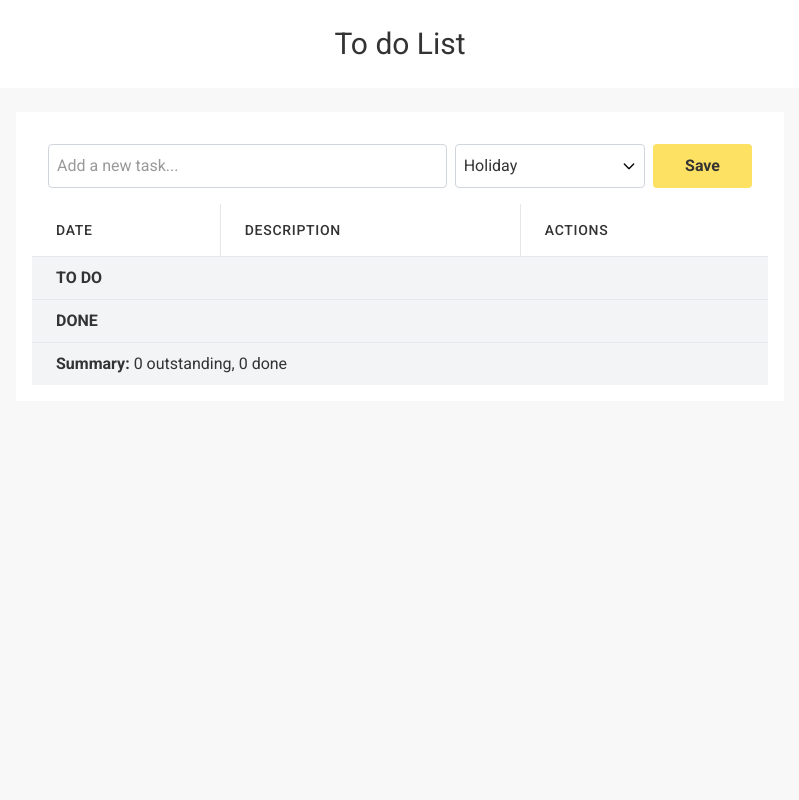
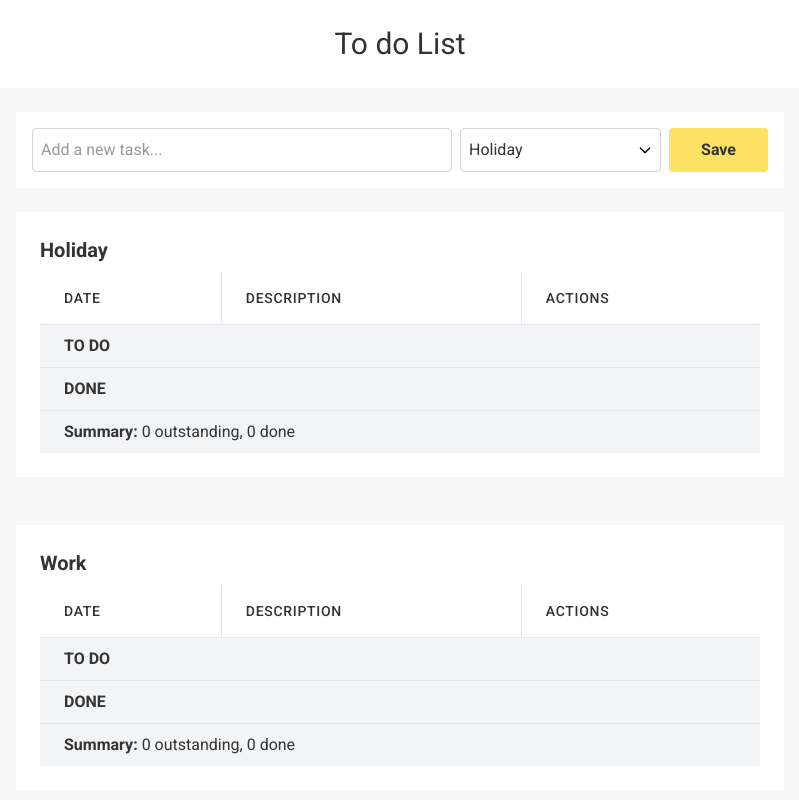
Before and after one commit to ediheid/todo-app, a Vue app: page / in a window 1280 px wide. Shown: the top 800 px of the page, without its empty margins (240-1039 px from the left). Built offline with nearby package versions, Linux system fonts and the light colour scheme.

Commit message:
separate tables by catgeroy

```diff
--- a/src/components/TaskForm.vue
+++ b/src/components/TaskForm.vue
@@ -19,7 +19,9 @@ const addTask = () => {
 };
 </script>
 <template>
-  <form class="w-full flex gap-2 p-4">
+  <form
+    class="w-full flex gap-2 p-4 mb-6 bg-[var(--background-color-secondary)]"
+  >
     <InputField v-model:newTask="newTask" class="flex-1" />
     <DropdownSelect
       v-model="selectedCategory"
--- a/src/components/TasksTable.vue
+++ b/src/components/TasksTable.vue
@@ -1,13 +1,9 @@
 <script setup lang="ts">
 import { useTaskStore } from "@/stores/tasks";
 import ActionMenu from "./ActionMenu.vue";
-import { computed, ref, watchEffect } from "vue";
+import { computed, ref, watchEffect, defineProps } from "vue";
+
 const taskStore = useTaskStore();
-
-const groupedTasks = computed(() => [
-  { title: "To do", tasks: taskStore.tasks.filter((t) => !t.isDone) },
-  { title: "Done", tasks: taskStore.tasks.filter((t) => t.isDone) },
-]);
 
 interface EditingTask {
   id: string;
@@ -15,6 +11,26 @@ interface EditingTask {
 }
 
 const editingTask = ref<EditingTask | null>(null);
+
+const props = defineProps<{
+  category: string;
+  categoryLabel: string;
+}>();
+
+const groupedTasks = computed(() => [
+  {
+    title: "To do",
+    tasks: taskStore.tasks.filter(
+      (t) => !t.isDone && t.category === props.category
+    ),
+  },
+  {
+    title: "Done",
+    tasks: taskStore.tasks.filter(
+      (t) => t.isDone && t.category === props.category
+    ),
+  },
+]);
 
 const startEditing = (taskId: string) => {
   const task = taskStore.tasks.find((t) => t.id === taskId);
@@ -54,11 +70,15 @@ watchEffect(() => {
   });
 });
 </script>
+
 <template>
-  <div class="flex flex-col flex-1 min-h-0">
-    <div
-      class="flex-1 overflow-y-scroll min-h-0 max-h-[calc(100vh-300px)] always-scrollbar"
-    >
+  <div
+    class="flex flex-col flex-1 mb-6 p-6 bg-[var(--background-color-secondary)]"
+  >
+    <h2 class="text-xl font-semibold mb-2">
+      {{ props.categoryLabel }}
+    </h2>
+    <div class="flex-1 overflow-y-scroll min-h-0 max-h-[calc(100vh-300px)]">
       <table class="min-w-full table-auto divide-y divide-gray-200">
         <thead>
           <tr>
@@ -161,26 +181,17 @@ watchEffect(() => {
       class="bg-[var(--background-color-tertiary)] px-6 py-2 flex-shrink-0 w-full border-t border-gray-200"
     >
       <span class="font-semibold"> Summary: </span>
-      {{ taskStore.tasks.filter((t) => !t.isDone).length }} outstanding,
-      {{ taskStore.tasks.filter((t) => t.isDone).length }} done
+      {{
+        taskStore.tasks.filter(
+          (t) => !t.isDone && t.category === props.category
+        ).length
+      }}
+      outstanding,
+      {{
+        taskStore.tasks.filter((t) => t.isDone && t.category === props.category)
+          .length
+      }}
+      done
     </div>
   </div>
 </template>
-
-<style scoped>
-/* Forces vertical scrollbar to always appear so user knows to scroll */
-.always-scrollbar::-webkit-scrollbar {
-  -webkit-appearance: none;
-  width: 12px;
-}
-
-.always-scrollbar::-webkit-scrollbar-track {
-  background: #f1f1f1;
-}
-
-.always-scrollbar::-webkit-scrollbar-thumb {
-  background-color: #888;
-  border-radius: 6px;
-  border: 3px solid #f1f1f1;
-}
-</style>
--- a/src/components/Todo.vue
+++ b/src/components/Todo.vue
@@ -1,11 +1,20 @@
 <script setup lang="ts">
 import TaskForm from "./TaskForm.vue";
 import TasksTable from "./TasksTable.vue";
+import { categories } from "@/enums/categories";
 </script>
 
 <template>
-  <div class="mb-8 p-4 bg-[var(--background-color-secondary)] gap-2">
+  <div class="mb-8">
     <TaskForm />
-    <TasksTable />
+
+    <div class="flex flex-col gap-6">
+      <TasksTable
+        v-for="category in categories"
+        :key="category.value"
+        :category="category.value"
+        :category-label="category.label"
+      />
+    </div>
   </div>
 </template>
```
Also changed, not shown: 1 other file (tests, documents, lock files or other folders).
